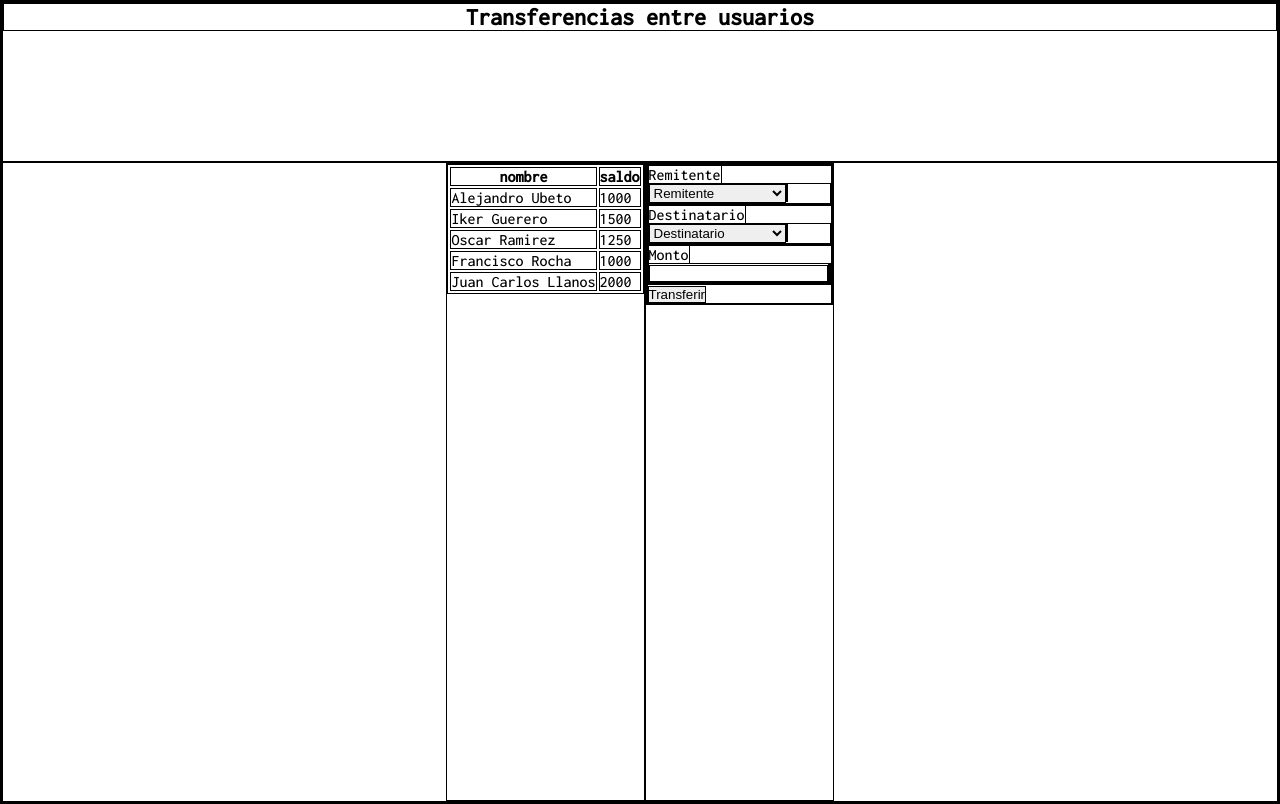
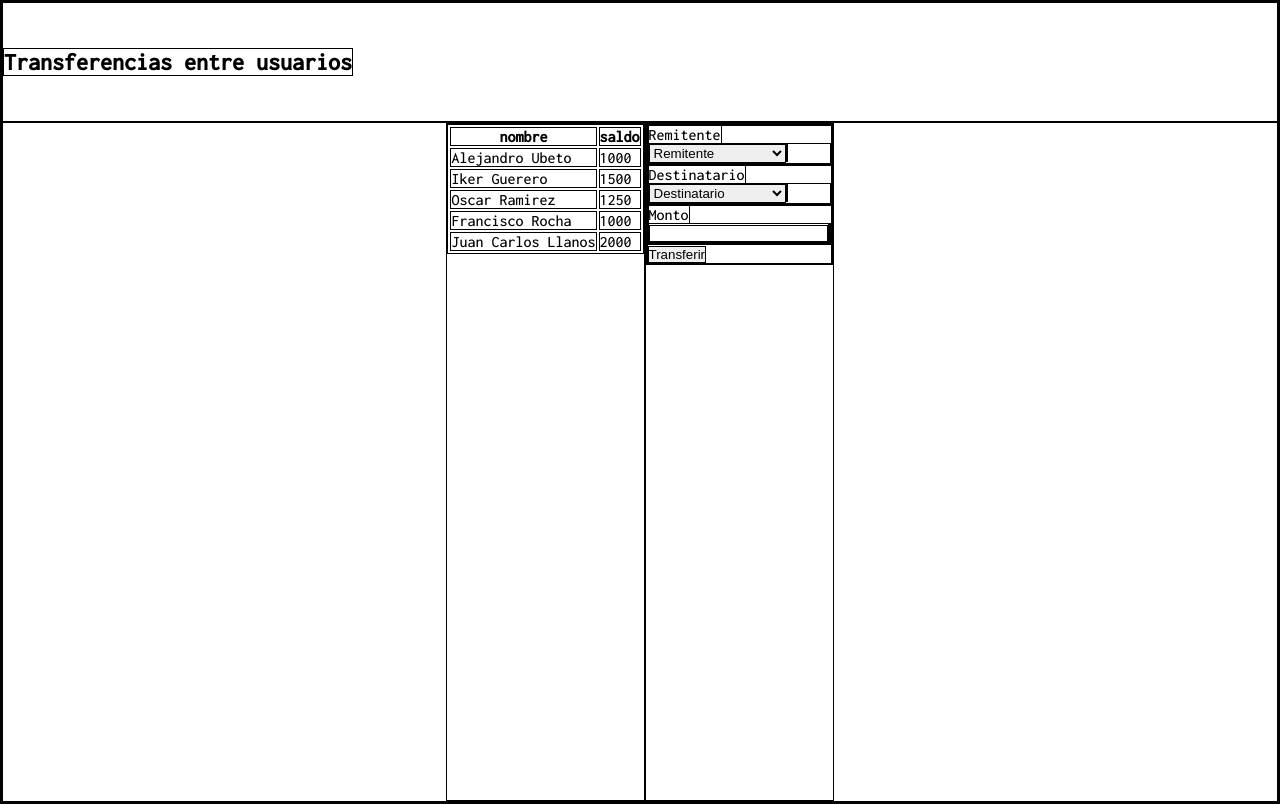
Before and after one commit to aleubeto/Bases-de-Datos-Actividad-Integradora, a PHP site: page /pag4_transacciones/pag4_index.php in a window 1280 px wide. Run offline with PHP 8.4, Linux system fonts and the light colour scheme; data comes from the database, SQL or seed files in the repository.

Commit message:
Redimensión 15-85

```diff
--- a/pag4_transacciones/css/pag4_styles.css
+++ b/pag4_transacciones/css/pag4_styles.css
@@ -17,11 +17,13 @@ h2{
 }
 
 .header{
-    min-height: 20vh;
+    min-height: 15vh;
+    display: flex;
+    align-items: center;
 }
 
 .container{
-    min-height: 80vh;
+    min-height: 85vh;
     display: flex;
     /*align-items: center;*/
     top: 50px;
```
